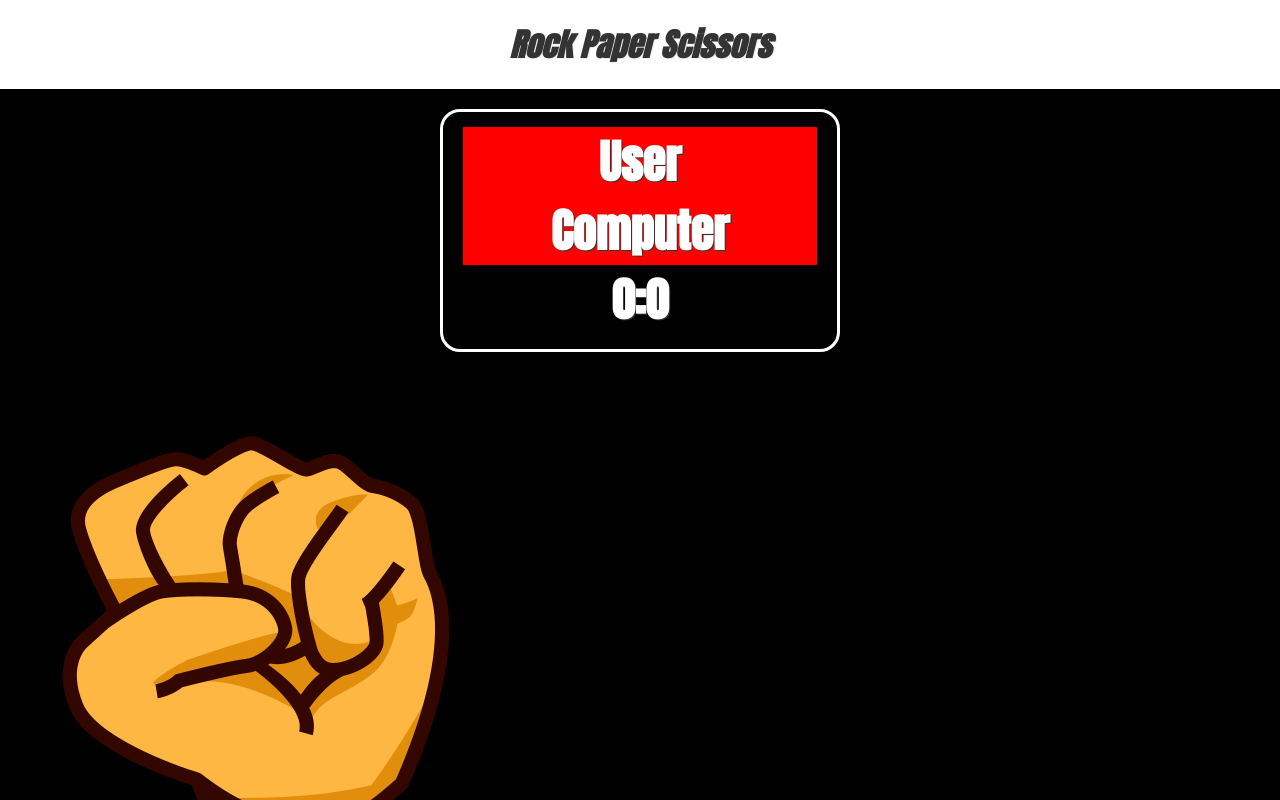
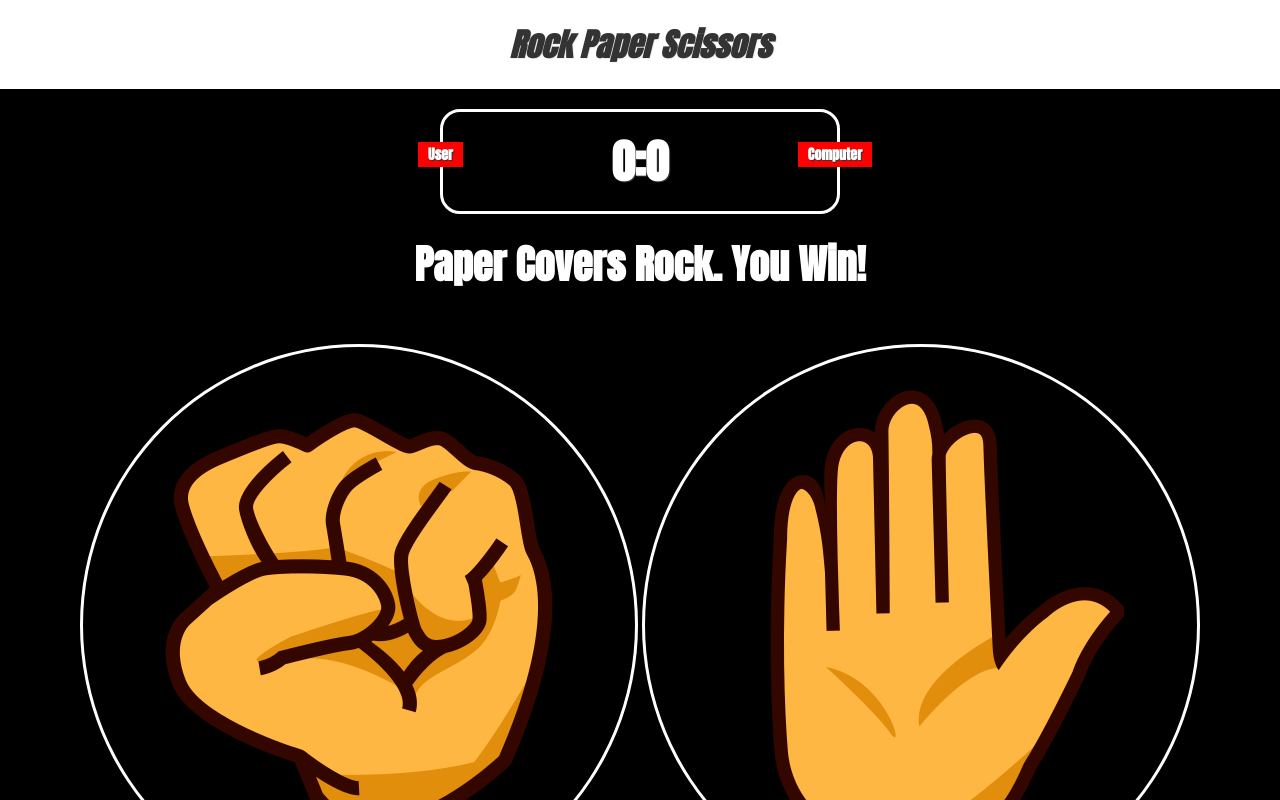
Before and after one commit to orlandolee9713/RockPaperScissors, a plain HTML site: page index.html in a window 1280 px wide. Shown: the top 800 px of the page. Drawn offline with Linux system fonts and the light colour scheme.

Commit message:
some style

```diff
--- a/main.css
+++ b/main.css
@@ -35,7 +35,48 @@ header > h1{
   padding: 15px 20px;
   font-family: 'Anton', sans-serif;
   text-shadow: 1px 1px #333333;
+  position: relative;
 }
+
 .badge{
   background-color: red;
+  color: white;
+  font-size: 14px;
+  padding: 2px 10px;
+  font-family: 'Anton', sans-serif;
 }
+
+#user-label{
+  position: absolute;
+  top: 30px;
+  left: -25px;
+}
+
+#computer-label{
+  position: absolute;
+  top: 30px;
+  right: -35px;
+}
+
+.result{
+  font-size: 40px;
+  color: white;
+}
+
+.result > p{
+  text-align: center;
+  font-weight: bold;
+  font-family: 'Anton', sans-serif;
+}
+
+.selections{
+  margin: 50px 0;
+  text-align: center;
+}
+
+.selection{
+  display: inline-block;
+  border: 3px solid white;
+  border-radius: 50%;
+  padding: 20px;
+}
```
